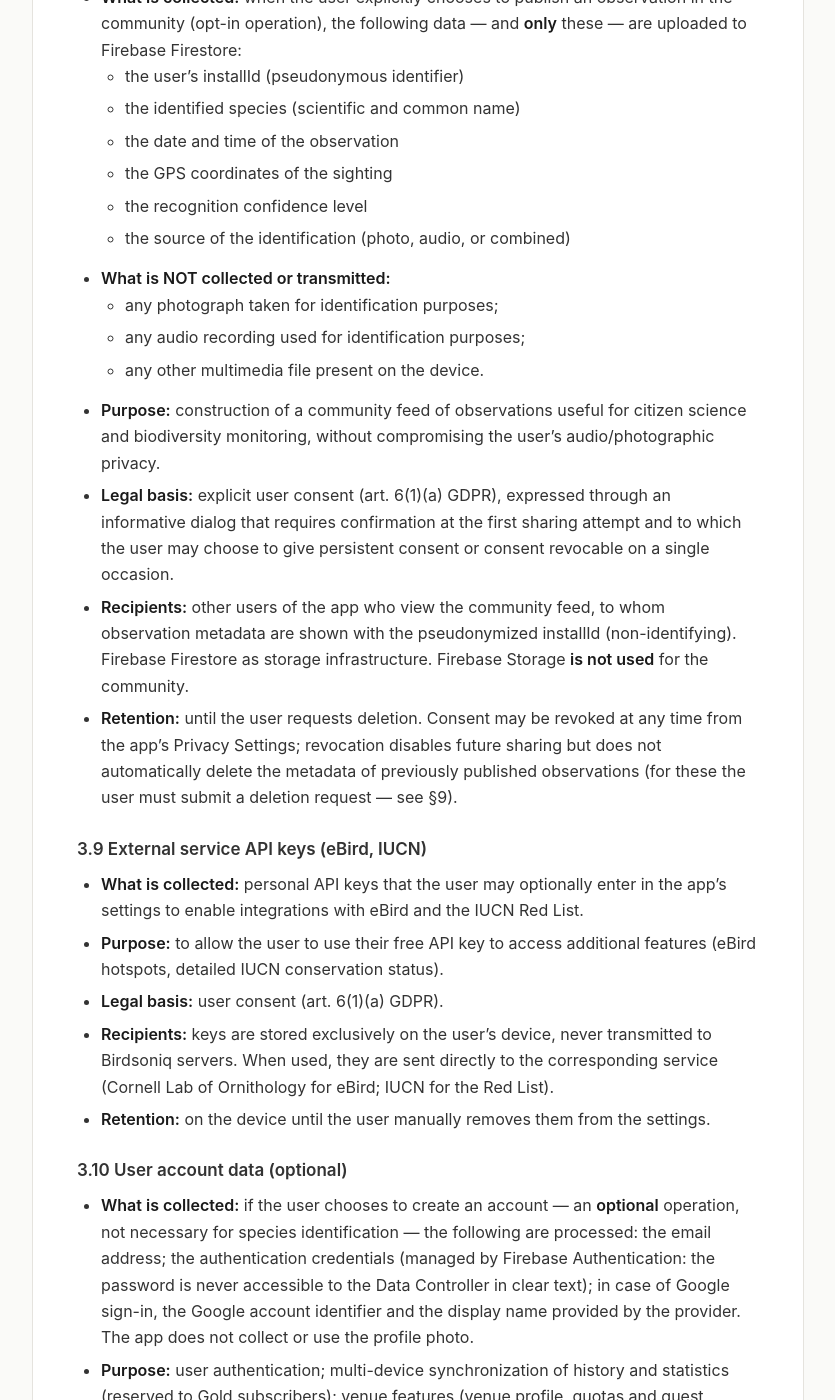
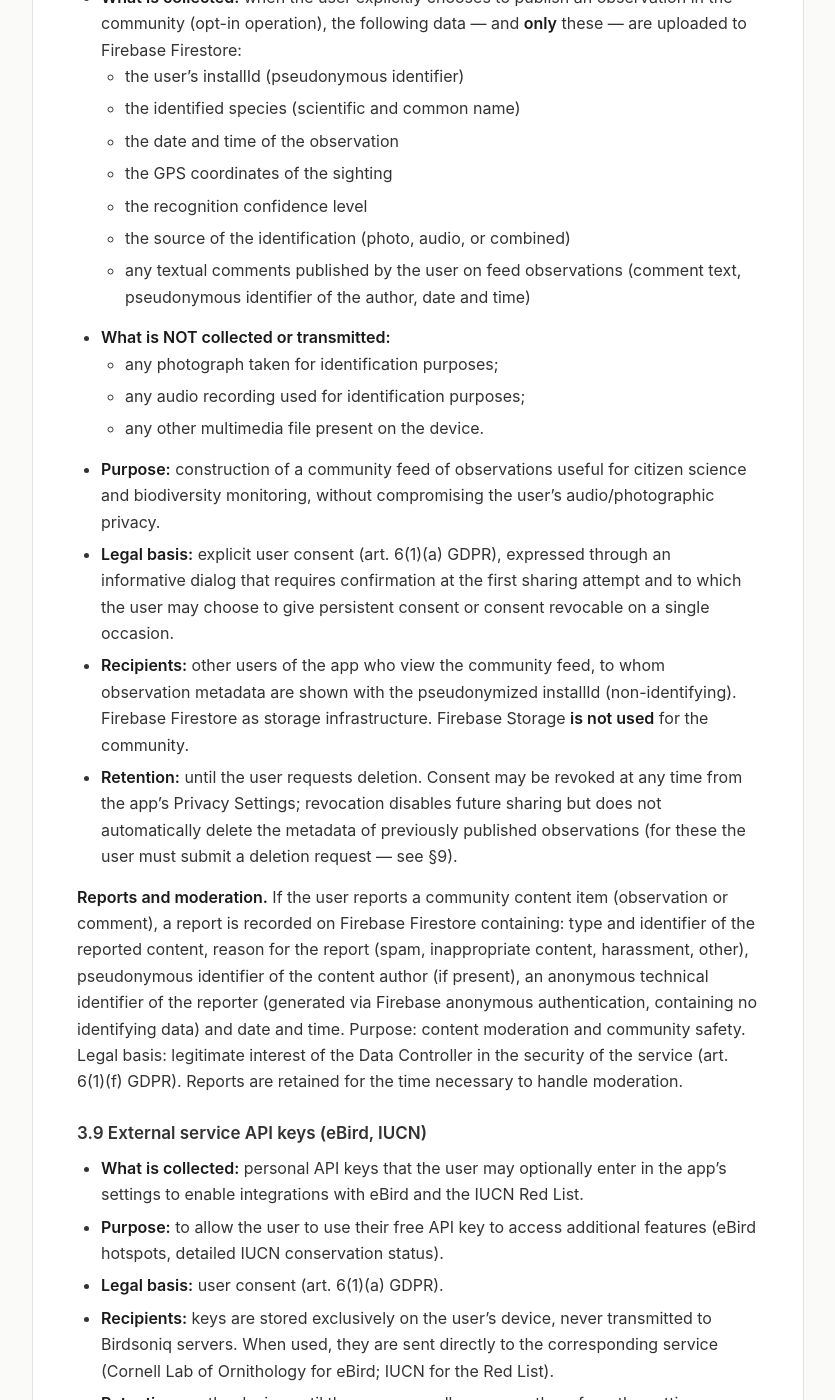
Before and after one commit to giovannisecci/birdsoniq-legal, a Jekyll site: the page built from privacy_policy_en.md, in a window 1280 px wide and 1400 px high, scrolled down 5265 px. Shown: the whole window, without its empty margins (222-1057 px from the left). Built offline with Jekyll 4.4.1, drawn with Linux system fonts in a browser that asks for light colours; our own code applies the rules of GitHub Pages for plain Markdown files; some of the changed text lies outside the part shown.

Commit message:
Privacy Policy v1.3: integrazione 3.8 commenti e segnalazioni (IT/EN)
Rifinitura della v1.3 appena pubblicata: la 3.8 dichiarava 'solo questi' dati per la community ma ometteva i commenti testuali (comments: userId/text/createdAt) e le segnalazioni (reports, con uid anonimo del segnalante via Firebase Auth anonima). Aggiornati anche 5.1 (auth anonima), 7 (tabella conservazione) e changelog. Verificato sul codice: community_service.dart addComment/reportContent.

```diff
--- a/privacy_policy_en.md
+++ b/privacy_policy_en.md
@@ -121,6 +121,7 @@
   + the GPS coordinates of the sighting
   + the recognition confidence level
   + the source of the identification (photo, audio, or combined)
+  + any textual comments published by the user on feed observations (comment text, pseudonymous identifier of the author, date and time)
 * **What is NOT collected or transmitted:**
   + any photograph taken for identification purposes;
   + any audio recording used for identification purposes;
@@ -129,6 +130,8 @@
 * **Legal basis:** explicit user consent (art. 6(1)(a) GDPR), expressed through an informative dialog that requires confirmation at the first sharing attempt and to which the user may choose to give persistent consent or consent revocable on a single occasion.
 * **Recipients:** other users of the app who view the community feed, to whom observation metadata are shown with the pseudonymized installId (non-identifying). Firebase Firestore as storage infrastructure. Firebase Storage **is not used** for the community.
 * **Retention:** until the user requests deletion. Consent may be revoked at any time from the app's Privacy Settings; revocation disables future sharing but does not automatically delete the metadata of previously published observations (for these the user must submit a deletion request — see §9).
+
+**Reports and moderation.** If the user reports a community content item (observation or comment), a report is recorded on Firebase Firestore containing: type and identifier of the reported content, reason for the report (spam, inappropriate content, harassment, other), pseudonymous identifier of the content author (if present), an anonymous technical identifier of the reporter (generated via Firebase anonymous authentication, containing no identifying data) and date and time. Purpose: content moderation and community safety. Legal basis: legitimate interest of the Data Controller in the security of the service (art. 6(1)(f) GDPR). Reports are retained for the time necessary to handle moderation.
 
 ### 3.9 External service API keys (eBird, IUCN)
 
@@ -170,7 +173,7 @@
 * *Cloud Firestore:* storage of community observation metadata, Gold history (textual metadata), synchronized statistics, validation records.
 * *Cloud Functions:* server-side verification of Gold subscription validity.
 * *Firebase Core:* service initialization.
-* *Firebase Authentication:* management of optional user accounts (email/password and Google sign-in), see §3.10.
+* *Firebase Authentication:* management of optional user accounts (email/password and Google sign-in), see §3.10; anonymous technical authentication (with no identifying data) for submitting content reports, see §3.8.
 
 Birdsoniq **does not use** Firebase Storage (consequently no audio or photograph is ever uploaded to Firebase servers), Firebase Analytics, Firebase Crashlytics, Firebase Cloud Messaging, Firebase Remote Config or any other Google analysis or profiling services.
 
@@ -253,7 +256,8 @@
 | Audio recordings | On the device (temporary folder), until the user deletes them. **Never transmitted to external servers.** |
 | Photographs | On the device, at the user's discretion. **Never transmitted to external servers.** |
 | GPS coordinates (not published) | On the device until deleted by the user |
-| Published community observation metadata | Until the user requests deletion |
+| Published community observation and comment metadata | Until the user requests deletion |
+| Content reports | For the time necessary to handle moderation |
 | Observation history (metadata) | As long as the Gold subscription is active |
 | Active subscription data | For the duration of the subscription |
 | Subscription accounting data | 10 years from cancellation (legal obligation) |
@@ -348,7 +352,7 @@
 
 **Version history.** All previous versions of the Privacy Policy are publicly available on the document's git repository: `https://github.com/giovannisecci/birdsoniq-legal`. Each version is identified by its git commit with cryptographic hash and verifiable date.
 
-**Main changes in version 1.3 (4 June 2026):** incorporated the introduction of optional user accounts (Firebase Authentication: email/password and Google sign-in) and the in-app account deletion feature. Added section §3.10 (user account data); updated §2 (from "no user account" to "optional account"), §3.5, §5.1, §7 and §9; published the dedicated page `https://legal.birdsoniq.app/account_deletion.html`.
+**Main changes in version 1.3 (4 June 2026):** incorporated the introduction of optional user accounts (Firebase Authentication: email/password and Google sign-in) and the in-app account deletion feature. Added section §3.10 (user account data); updated §2 (from "no user account" to "optional account"), §3.5, §3.8 (comments and content reports), §5.1, §7 and §9; published the dedicated page `https://legal.birdsoniq.app/account_deletion.html`.
 
 **Main changes in version 1.2 (2 June 2026):** updated the Data Controller's contact email addresses to the definitive address on the domain (privacy@birdsoniq.app) and the document links to the `legal.birdsoniq.app` domain, following the activation of the `birdsoniq.app` domain. Removed the note on provisional email addresses (§1).
 
```
Also changed, not shown: privacy_policy_it.md (+7 -3 lines).
